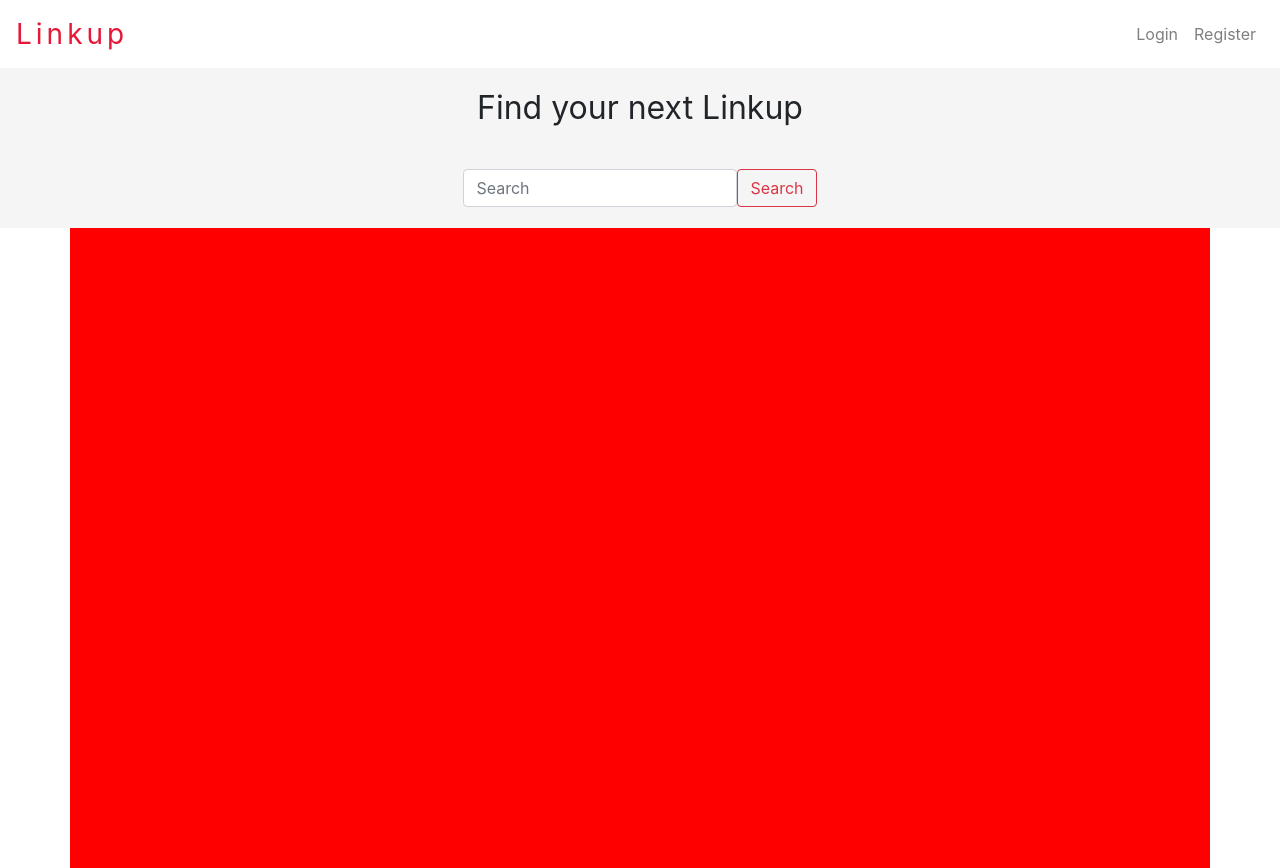
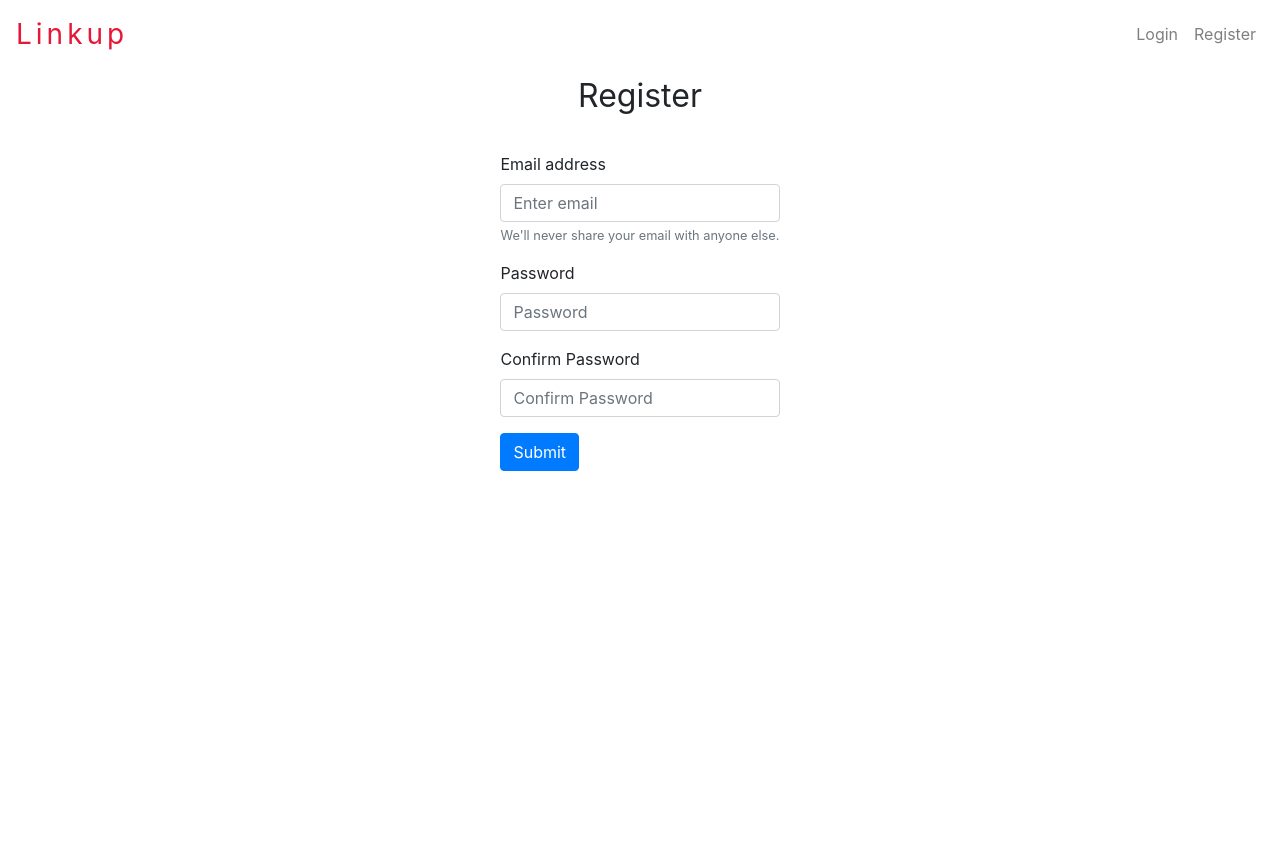
Before and after one commit to gideon-cooper/Link-up, a React (Create React App) app: page /register in a window 1280 px wide. After the commit the page ends 800 px from the top, so only its background shows below. Built offline with nearby package versions, Linux system fonts and the light colour scheme.

Commit message:
login and register form done

```diff
--- a/src/App.tsx
+++ b/src/App.tsx
@@ -1,13 +1,17 @@
 import React from 'react'
 import { Route } from 'react-router-dom'
 import './App.css'
+import Login from './components/Login'
+import Register from './components/Register'
 import Home from './components/Home'
 import Navigation from './components/Navigation'
 function App() {
   return (
     <div className='App'>
       <Navigation />
-      <Route path='/' component={Home} />
+      <Route exact path='/' component={Home} />
+      <Route exact path='/login' component={Login} />
+      <Route exact path='/register' component={Register} />
     </div>
   )
 }
--- /dev/null
+++ b/src/components/Login.tsx
@@ -0,0 +1,36 @@
+import React from 'react'
+import Form from 'react-bootstrap/Form'
+import Button from 'react-bootstrap/Button'
+import FormControl from 'react-bootstrap/FormControl'
+import Container from 'react-bootstrap/Container'
+
+const styles = {
+  container: {
+    display: 'flex',
+    justifyContent: 'center',
+    alignItems: 'center',
+  },
+}
+export default function Login() {
+  return (
+    <Container style={styles.container}>
+      <Form>
+        <Form.Text
+          style={{ textAlign: 'center', fontSize: '2em', marginBottom: '1em' }}
+        >
+          Login
+        </Form.Text>
+        <Form.Group controlId='formBasicEmail'>
+          <Form.Label>Email address</Form.Label>
+          <Form.Control type='email' placeholder='Enter email' />
+        </Form.Group>
+
+        <Form.Group controlId='formBasicPassword'>
+          <Form.Label>Password</Form.Label>
+          <Form.Control type='password' placeholder='Password' />
+        </Form.Group>
+        <Button variant='primary'>Submit</Button>
+      </Form>
+    </Container>
+  )
+}
--- a/src/components/Navigation.tsx
+++ b/src/components/Navigation.tsx
@@ -1,6 +1,7 @@
 import React from 'react'
 import Navbar from 'react-bootstrap/Navbar'
 import Nav from 'react-bootstrap/Nav'
+import { Link } from 'react-router-dom'
 import NavDropdown from 'react-bootstrap/NavDropdown'
 import Form from 'react-bootstrap/Form'
 import Button from 'react-bootstrap/Button'
@@ -23,10 +24,16 @@ const styles = {
 export default function Navigation() {
   return (
     <Navbar style={styles.nav} expand='lg'>
-      <Navbar.Brand style={styles.brand}>Linkup</Navbar.Brand>
+      <Navbar.Brand as={Link} to='/' style={styles.brand}>
+        Linkup
+      </Navbar.Brand>
       <Nav style={styles.navRight}>
-        <Nav.Link>Login</Nav.Link>
-        <Nav.Link>Register</Nav.Link>
+        <Nav.Link as={Link} to='/login'>
+          Login
+        </Nav.Link>
+        <Nav.Link as={Link} to='/register'>
+          Register
+        </Nav.Link>
       </Nav>
     </Navbar>
   )
--- /dev/null
+++ b/src/components/Register.tsx
@@ -0,0 +1,42 @@
+import React from 'react'
+import Form from 'react-bootstrap/Form'
+import Button from 'react-bootstrap/Button'
+import FormControl from 'react-bootstrap/FormControl'
+import Container from 'react-bootstrap/Container'
+const styles = {
+  container: {
+    display: 'flex',
+    justifyContent: 'center',
+    alignItems: 'center',
+  },
+}
+export default function Register() {
+  return (
+    <Container style={styles.container}>
+      <Form>
+        <Form.Text
+          style={{ textAlign: 'center', fontSize: '2em', marginBottom: '1em' }}
+        >
+          Register
+        </Form.Text>
+        <Form.Group controlId='formBasicEmail'>
+          <Form.Label>Email address</Form.Label>
+          <Form.Control type='email' placeholder='Enter email' />
+          <Form.Text className='text-muted'>
+            We'll never share your email with anyone else.
+          </Form.Text>
+        </Form.Group>
+
+        <Form.Group controlId='formBasicPassword'>
+          <Form.Label>Password</Form.Label>
+          <Form.Control type='password' placeholder='Password' />
+        </Form.Group>
+        <Form.Group controlId='formBasicPassword'>
+          <Form.Label>Confirm Password</Form.Label>
+          <Form.Control type='password' placeholder='Confirm Password' />
+        </Form.Group>
+        <Button variant='primary'>Submit</Button>
+      </Form>
+    </Container>
+  )
+}
```
